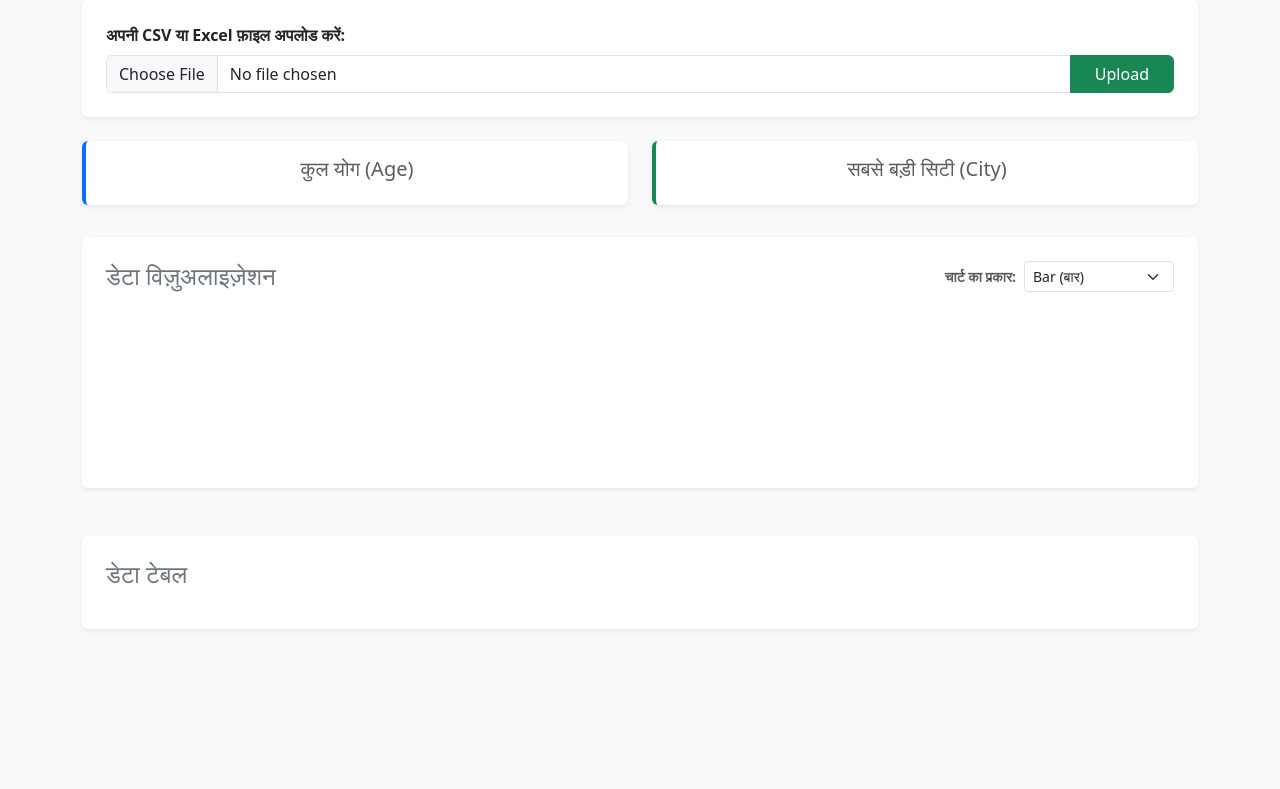
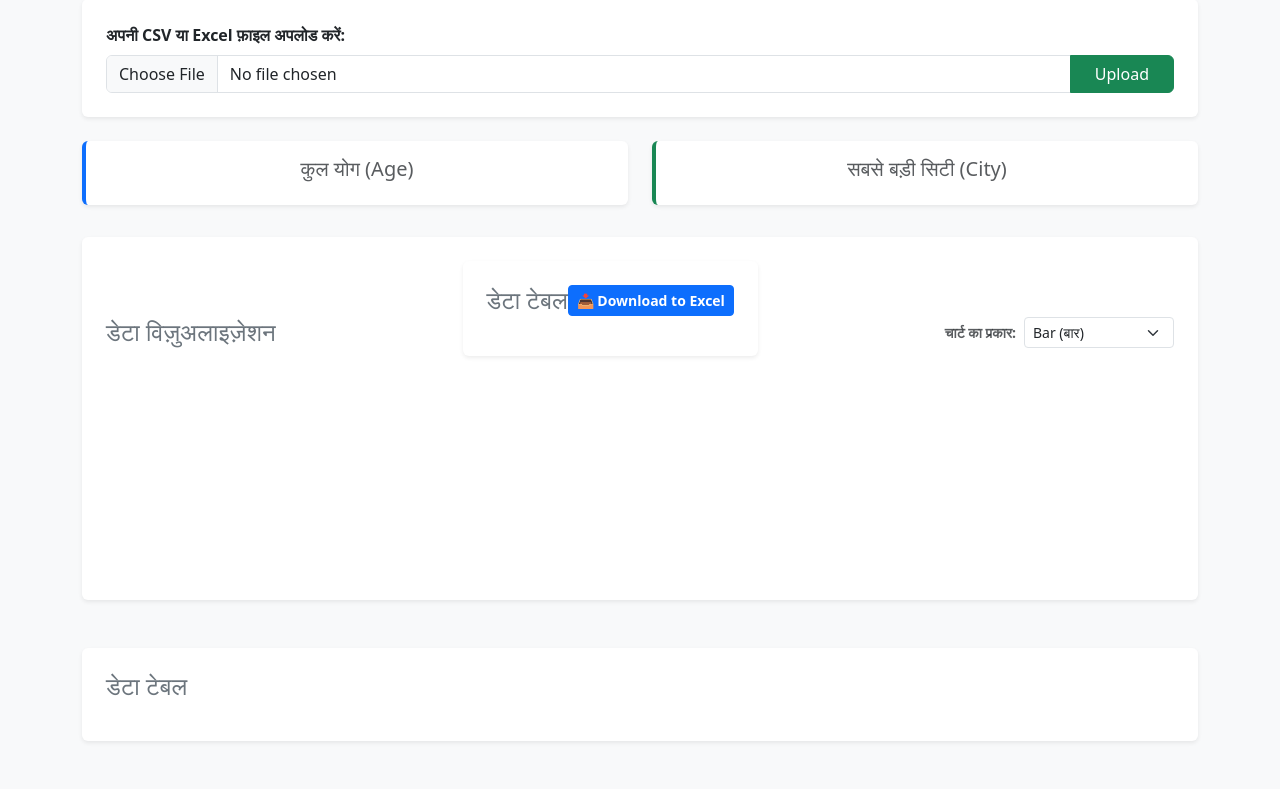
Before and after one commit to mohdraja786/My_Sales-Dashboard, a Flask app: template templates/index.html in a window 1280 px wide. Shown: the part 121-910 px from the top of the page. Before the commit the page ends 751 px from the top, so only its background shows below. Run offline with Flask 3, Linux system fonts and the light colour scheme; the template is opened without the code that fills it, so the values that code supplies are empty; a map, chart or similar area stays blank.

Commit message:
Feat: Added Download to Excel feature

```diff
--- a/app.py
+++ b/app.py
@@ -1,56 +1,69 @@
-from flask import Flask, render_template, request
+from flask import Flask, render_template, request, send_file
 import pandas as pd
 import json
+import io
 
 app = Flask(__name__)
 
+# ग्लोबल वेरिएबल ताकि अपलोड किया हुआ डेटा डाउनलोड फंक्शन को भी मिल सके
+current_df = pd.read_csv('my_analyzed_data.csv')
+
 @app.route('/', methods=['GET', 'POST'])
 def home():
-    # डिफ़ॉल्ट फाइल (यह हमेशा सुरक्षित रहेगी)
-    df = pd.read_csv('my_analyzed_data.csv')
-    error_message = None  # एरर मैसेज स्टोर करने के लिए
+    global current_df
+    error_message = None
 
     if request.method == 'POST':
         file = request.files['file']
         if file.filename != '':
             filename = file.filename.lower()
 
-            # 1. सुरक्षा चेक: केवल Excel या CSV फाइल ही अंदर आ सकती है
             if filename.endswith('.csv') or filename.endswith('.xlsx') or filename.endswith('.xls'):
                 try:
-                    # फाइल को रीड करें
                     if filename.endswith('.csv'):
                         temp_df = pd.read_csv(file)
                     else:
                         temp_df = pd.read_excel(file)
 
-                    # 2. कॉलम चेक: क्या फाइल में 'Age' और 'City' मौजूद हैं?
                     if 'Age' in temp_df.columns and 'City' in temp_df.columns:
-                        df = temp_df  # सब सही है, तो डेटा अपडेट करें
+                        current_df = temp_df  # ग्लोबल डेटा अपडेट करें
                     else:
                         error_message = "गलत कॉलम! कृपया ऐसी फाइल अपलोड करें जिसमें 'Age' और 'City' कॉलम हों।"
+                except Exception as e:
+                    error_message = "फाइल पढ़ने में दिक्कत हुई।"
+            else:
+                error_message = "अमान्य फाइल फॉर्मेट!"
 
-                except Exception as e:
-                    error_message = "फाइल पढ़ने में दिक्कत हुई। कृपया सही फाइल अपलोड करें।"
-            else:
-                error_message = "अमान्य फाइल! केवल .csv, .xlsx, या .xls फाइलें ही अपलोड की जा सकती हैं।"
+    total_age = current_df['Age'].sum()
+    best_city = current_df.groupby('City')['Age'].sum().idxmax()
 
-    # कैलकुलेशन पुराना वाला ही रहेगा
-    total_age = df['Age'].sum()
-    best_city = df.groupby('City')['Age'].sum().idxmax()
-
-    chart_data = df.groupby('City')['Age'].sum()
+    chart_data = current_df.groupby('City')['Age'].sum()
     labels = json.dumps(chart_data.index.tolist())
     values = json.dumps(chart_data.values.tolist())
 
-    # इस बार हम 'error' भी HTML को भेज रहे हैं
     return render_template('index.html',
-                           table=df.to_html(classes='table table-striped'),
+                           table=current_df.to_html(classes='table table-striped'),
                            total=total_age,
                            best=best_city,
                            labels=labels,
                            values=values,
-                           error=error_message) # यह नया है
+                           error=error_message)
+
+# [नया फीचर]: एक्सेल फाइल डाउनलोड करने का रूट
+@app.route('/download')
+def download_file():
+    global current_df
+
+    # मेमोरी में ही एक्सेल फाइल बनाना (कंप्यूटर पर बिना सेव किए सीधे डाउनलोड के लिए)
+    output = io.BytesIO()
+    with pd.ExcelWriter(output, engine='openpyxl') as writer:
+        current_df.to_excel(writer, index=False, sheet_name='SalesData')
+    output.seek(0)
+
+    return send_file(output,
+                     mimetype='application/vnd.openxmlformats-officedocument.spreadsheetml.sheet',
+                     as_attachment=True,
+                     download_name='Dashboard_Data.xlsx')
 
 if __name__ == '__main__':
     app.run(debug=True)
--- a/templates/index.html
+++ b/templates/index.html
@@ -81,6 +81,17 @@
     <div class="bg-white p-4 rounded shadow-sm mb-5">
         <div class="d-flex justify-content-between align-items-center mb-3">
             <h4 class="text-secondary mb-0">डेटा विज़ुअलाइज़ेशन</h4>
+            <!-- डेटा टेबल और डाउनलोड बटन -->
+    <div class="bg-white p-4 rounded shadow-sm mb-5">
+        <div class="d-flex justify-content-between align-items-center mb-3">
+            <h4 class="text-secondary mb-0">डेटा टेबल</h4>
+            <!-- यह नीले रंग का डाउनलोड बटन है -->
+            <a href="/download" class="btn btn-primary btn-sm fw-bold">📥 Download to Excel</a>
+        </div>
+        <div class="table-responsive">
+            {{ table | safe }}
+        </div>
+    </div>
             <div class="d-flex align-items-center">
                 <label class="me-2 fw-bold text-muted small">चार्ट का प्रकार:</label>
                 <select id="chartType" class="form-select form-select-sm" style="width: 150px;">
```
